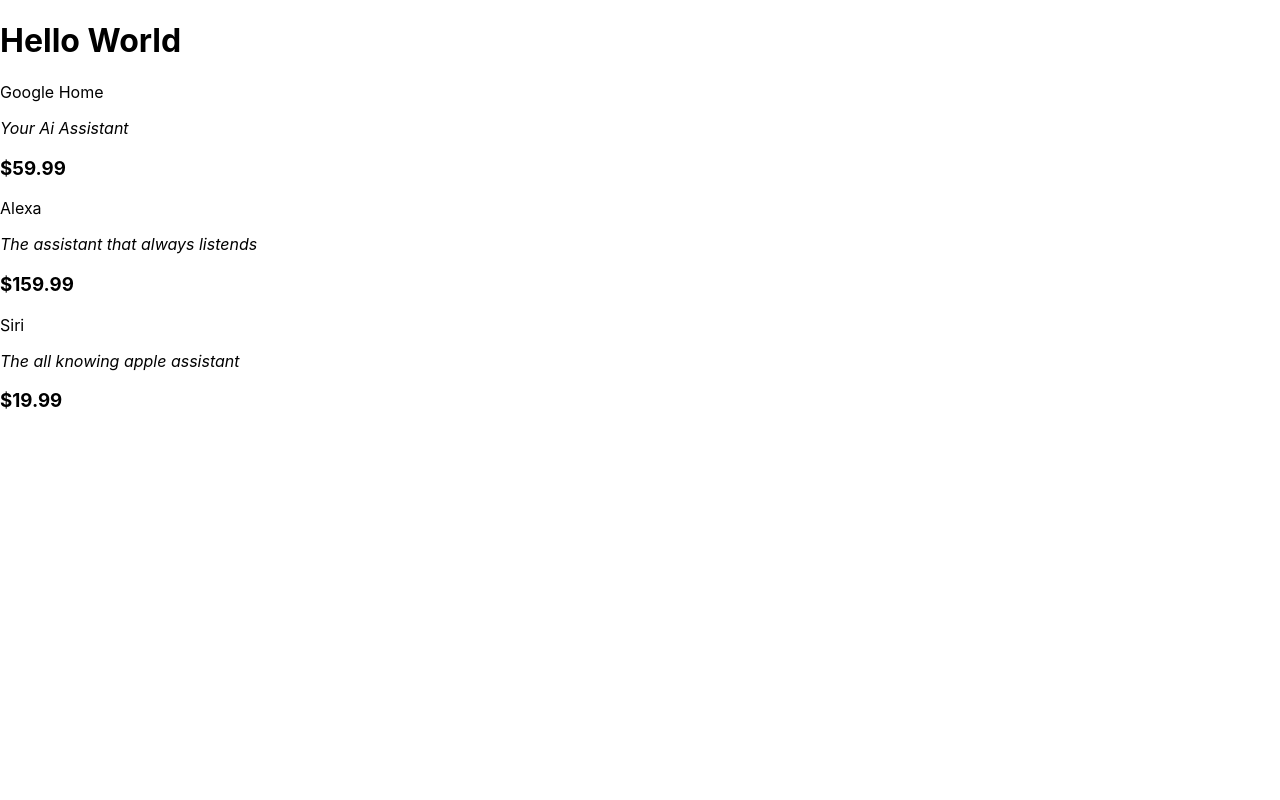
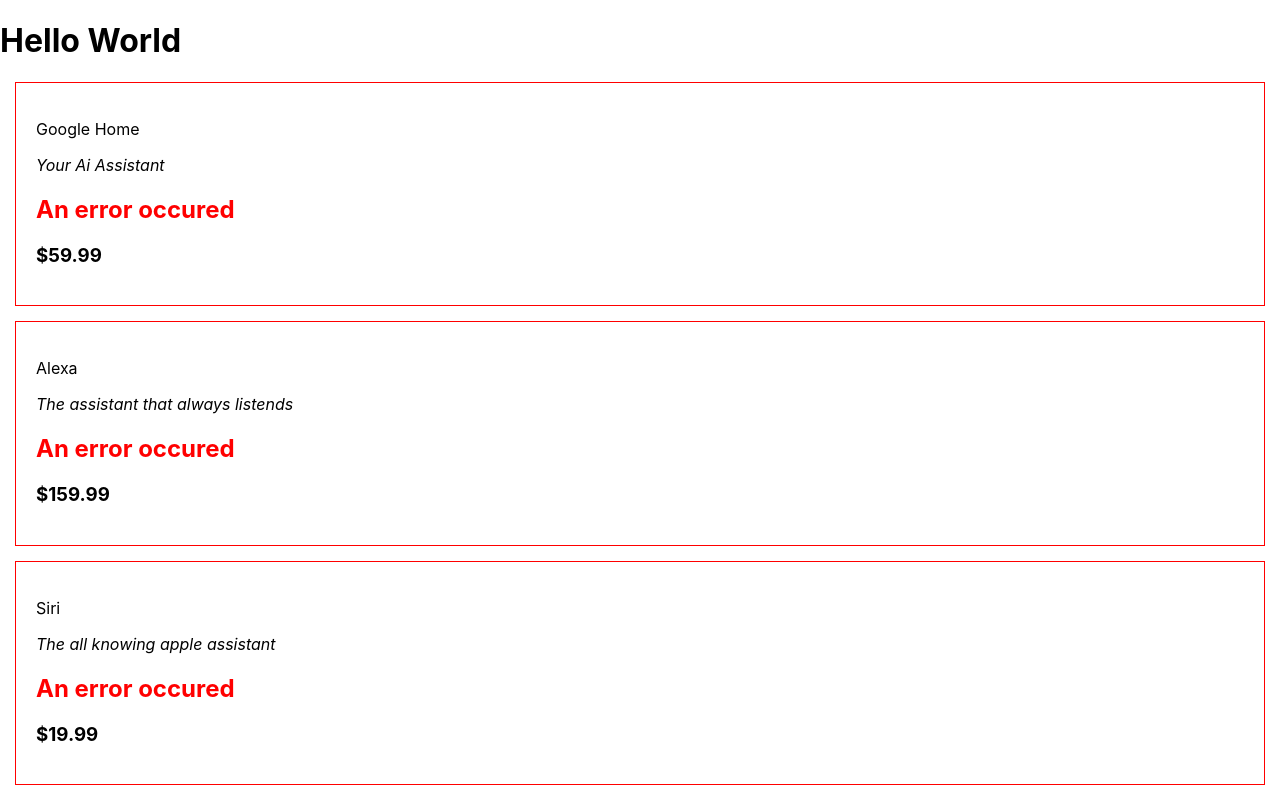
Before and after one commit to sameerauf1/summer_project, a React (Create React App) app in the folder summer_project/: page / in a window 1280 px wide. Built offline with nearby package versions, Linux system fonts and the light colour scheme.

Commit message:
using css modules

```diff
--- /dev/null
+++ b/summer_project/src/Product.modules.css
@@ -0,0 +1,10 @@
+.product {
+  padding: 20px;
+  margin: 15px;
+  border: 1px solid red;
+}
+
+.product__error {
+  color: red;
+  font-weight: bolder;
+}
--- a/summer_project/src/product.js
+++ b/summer_project/src/product.js
@@ -1,11 +1,13 @@
 import React from "react";
 import ItemDescription from "./ItemDescription";
+import styles from "./Product.modules.css";
 
 function Product({ name, description, price }) {
   return (
-    <div>
+    <div className="product">
       <ItemDescription name={name} description={description} />
-      <h3> ${price}</h3>
+      <h2 className="product__error"> An error occured</h2>
+      <h3 className="product__price"> ${price}</h3>
     </div>
   );
 }
```
